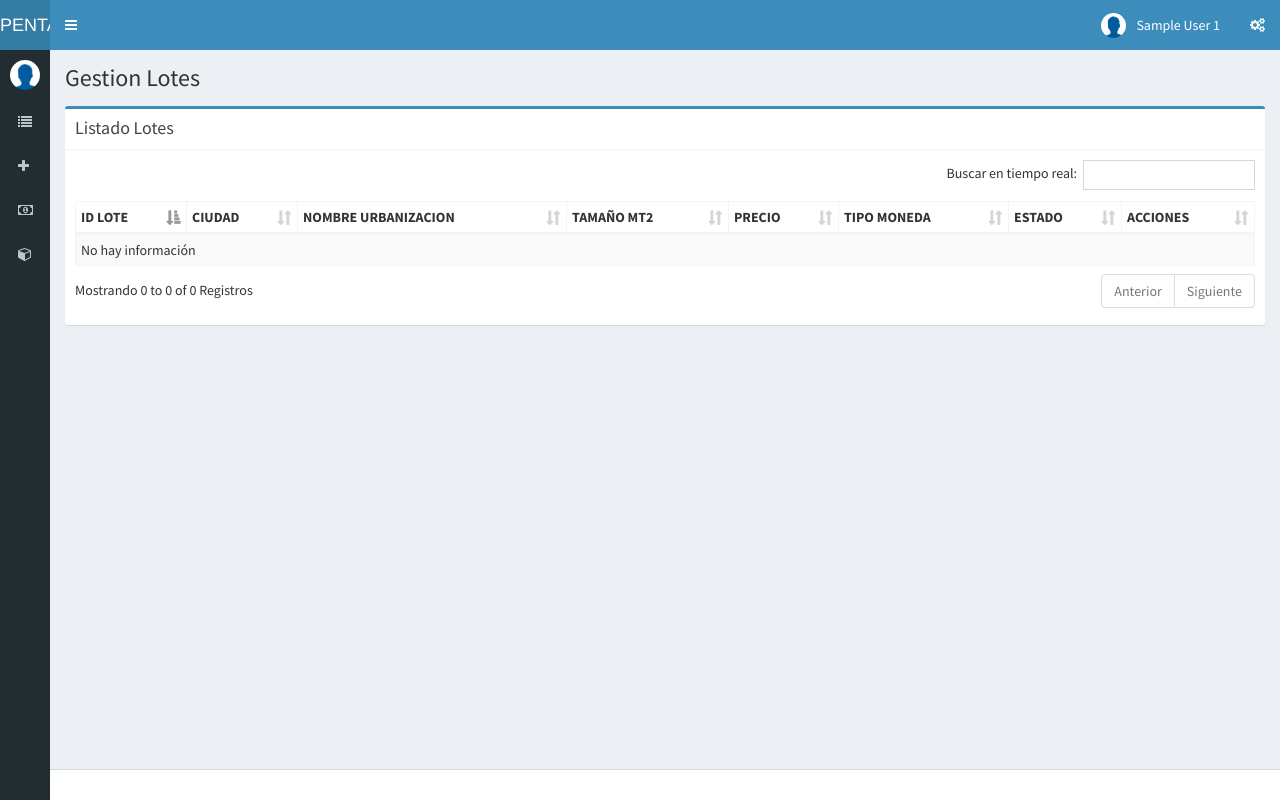
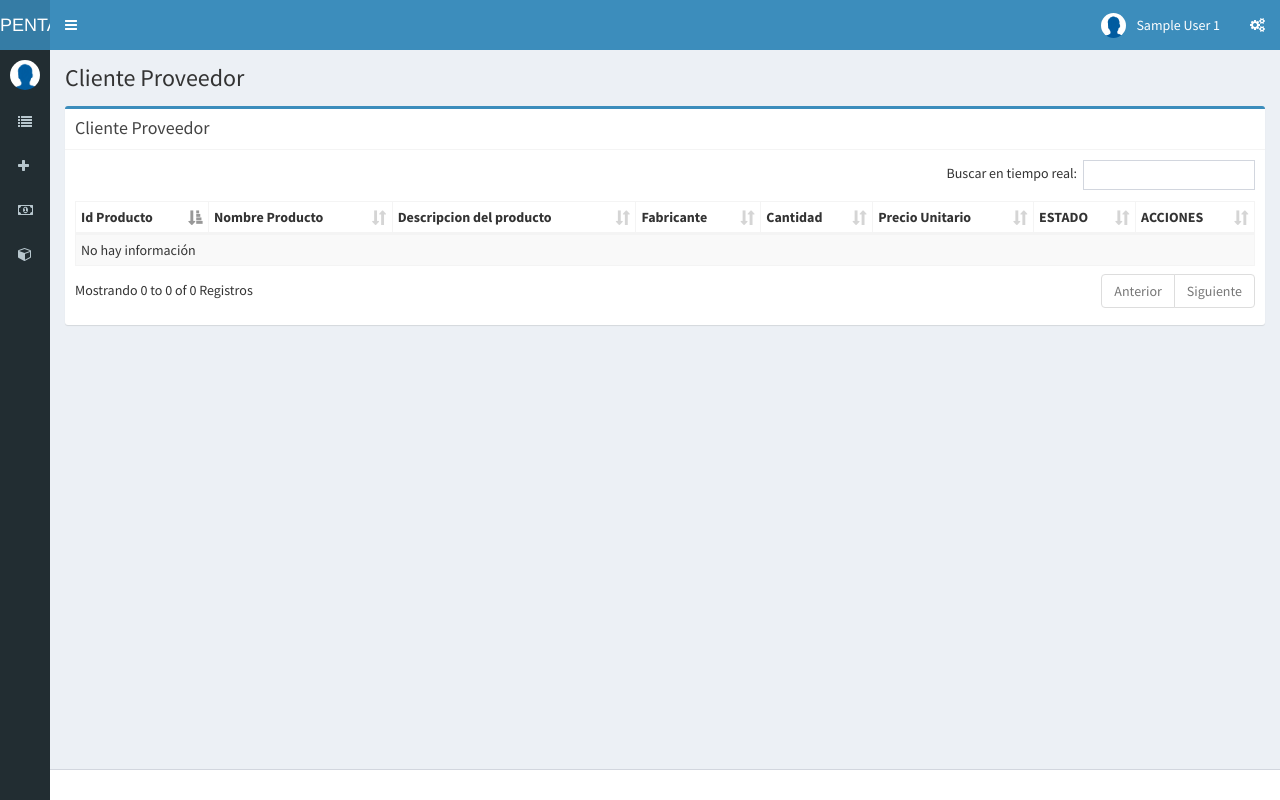
Before and after one commit to Joaquinear/ModuloClientes, a PHP site: page /tcpdf/presentacion/clientes.php in a window 1280 px wide. Run offline with PHP 8.4, Linux system fonts and the light colour scheme; the visitor is signed in with stand-in values (Sample User, id 1); data that the repository does not hold is empty; some libraries are stand-ins or nearby versions.

Commit message:
Cambios Modulos de Productos

```diff
--- a/clases/TraerLotesDisponibles.php
+++ b/clases/TraerLotesDisponibles.php
@@ -13,7 +13,13 @@ class TraerLotesDisponibles{
             return "0";
         }
         $condicion="";
-        $consulta="CALL Ver_Lotes_Disponibles";
+        $consulta="select Id_Produto,Nombre_Producto,Descripcion_Productos,
+                      Fabricante,Cantidad,Precio_Unitario,
+                          case
+                             when  estado = 1 then 'Activo'
+                             when estado = 2 then 'Inactivo'
+                              end as estado
+                    from producto";
 
         $db->Query($consulta);
 
--- a/presentacion/clientes.php
+++ b/presentacion/clientes.php
@@ -36,7 +36,7 @@ include_once "../template/s_encabezado.php"; ?>
 
 
             </ol>
-            <h1>Gestion Lotes<small></small>
+            <h1>Cliente Proveedor<small></small>
             </h1>
         </section>
 
@@ -49,7 +49,7 @@ include_once "../template/s_encabezado.php"; ?>
 
                         <div class="box box-primary">
                             <div class="box-header with-border">
-                                <h3 class="box-title">Listado Lotes</h3>
+                                <h3 class="box-title">Cliente Proveedor</h3>
 
 
                             <!-- <div class="row pull-right">
@@ -68,12 +68,13 @@ include_once "../template/s_encabezado.php"; ?>
                                     <table class="col-md-12 table-bordered table-hover table-striped table-condensed cf" id="tablapaquetes" style="padding:0">
                                         <thead class="cf">
                                             <tr>
-                                                <th class="numeric">ID LOTE</th>
-                                                <th class="numeric">CIUDAD</th>
-                                                <th>NOMBRE URBANIZACION</th>
-                                               <th>TAMAÑO MT2</th>
-                                                <th>PRECIO</th>
-                                                 <th>TIPO MONEDA</th>
+                                                <th class="numeric">Id Producto </th>
+                                                <th >Nombre Producto</th>
+                                                <th>Descripcion del producto</th>
+                                                <th>Fabricante</th>
+                                               <th>Cantidad</th>
+                                                <th>Precio Unitario</th>
+                                                 <!-- <th>TIPO MONEDA</th> -->
                                                 <th>ESTADO</th>
                                                 <th>ACCIONES</th>
                                             </tr>
@@ -87,15 +88,17 @@ include_once "../template/s_encabezado.php"; ?>
     while (! $listaPaquete->EndOfSeek()) {
         $row = $listaPaquete->Row();
         echo "<tr>";
-        echo "<td class='numeric' data-title='ID LOTE'>".$row->Id_Lotes."</td>";
-        echo "<td data-title='CIUDAD'>".$row->Ciudad."</td>";
-        echo "<td data-title='NOMBRE URBANIZACION'>".$row->Nombre_Urbanizacion."</td>";
-        echo "<td data-title='TAMAÑO MT2'>".$row->TamanhoMts2."</td>";
-          echo "<td data-title='PRECIO'>".$row->Precio."</td>";
-        echo "<td data-title='TIPO MONEDA'>".$row->Tipo_Moneda."</td>";
+        echo "<td  data-title='Id_Produto'>".$row->Id_Produto."</td>";
+        echo "<td data-title='Nombre_Producto'>".$row->Nombre_Producto."</td>";
+        echo "<td data-title='Descripcion_Producto'>".$row->Descripcion_Productos."</td>";
+        echo "<td data-title='Fabricante'>".$row->Fabricante."</td>";
+        echo "<td data-title='Cantidad'>".$row->Cantidad."</td>";
+          echo "<td data-title='PRECIO'>".$row->Precio_Unitario."</td>";
+        // echo "<td data-title='TIPO MONEDA'>".$row->Tipo_Moneda."</td>";
         echo "<td data-title='ESTADO'>".$row->estado."</td>";
         //
-        echo "<td data-title='ACCION' ><button type='button' class='btn btn-success'  onclick='reservarLote(".chr(34).$row->Id_Lotes.chr(34).")'>Reservar</button>";
+        echo "<td data-title='ACCION' ><button type='button' class='btn btn-success'  onclick='reservarLote(".chr(34).$row->Id_Produto.chr(34).")'>Reservar</button><br>";
+        echo "<br>";
         echo "&nbsp;&nbsp;";
         echo "<button type='button' class='btn btn-danger'  onclick='VenderLoteContrato(".chr(34).$row->Id_Lotes.chr(34).",".chr(34).$row->Precio.chr(34).")'>Vender</button></td>";
 
@@ -350,7 +353,7 @@ function limpia() {
                     <div class="modal-header">
                         <button type="button" class="close" data-dismiss="modal" aria-label="Close">
                             <span aria-hidden="true">×</span></button>
-                        <h4 class="modal-title">REALIZAR RESERVA</h4>
+                        <h4 class="modal-title">REGISTRAR PRODUCTO</h4>
                     </div>
                         <div class="modal-body" style="overflow-y:auto">
 
@@ -360,6 +363,53 @@ function limpia() {
                             <div >
                                 <input type="hidden" name="txtEstado" id="txtEstado" value="1" class="form-control" >
 
+                            </div>
+                        </div>
+                    </div>
+
+                    <div class="row">
+                        <div class="col-md-12">
+                            <div >
+                                <label class="col-md-12 control-label">Nombre del Producto</label>
+                                <input type="text" name="txtNombreProducto" id="txtNombreProducto" class="form-control" required="">
+                            </div>
+                        </div>
+                    </div>
+
+                    <div class="row">
+                        <div class="col-md-12">
+                            <div >
+                                <label class="col-md-12 control-label">Descripcion Del Producto</label>
+                                <textarea type="text" name="txtdescripcionDelProducto" id="txtdescripcionDelProducto" class="form-control" required=""> </textarea>
+                            </div>
+                        </div>
+                    </div>
+
+                    <div class = "row">
+                        <div class="col-md-12">
+                            <div>
+                                <label class="col-md-12 control-label">Cantidad </label>
+                                <input type="text" name="txtCantidad" id="txtCantidad" class="form-control"   required="" onkeypress="return valideKey(event);"/>
+                            </div>
+                        </div>
+                    </div>
+
+                    <div class="row">
+                        <div class="col-md-12">
+                            <div>
+                                <label class="col-md-12 control-label">Fabricante</label>
+
+                                <input type="text" name="txtFabricante" id="txtFabricante" class="form-control" required="">
+
+                            </div>
+                        </div>
+                    </div>
+
+                    <div class="row">
+                        <div class="col-md-12">
+                            <div >
+                                <label class="col-md-12 control-label">Precio Unitario</label>
+                                <input type="text" name="txtPrecioUnitario" id="txtPrecioUnitario" class="form-control" required="">
                             </div>
                         </div>
                     </div>
@@ -385,7 +435,7 @@ function limpia() {
                         </div>
                     </div>
 
-                             <div class="row">
+                    <div class="row">
                         <div class="col-md-12">
                             <div >
                                 <label class="col-md-12 control-label">Monto Reserva</label>
@@ -393,6 +443,7 @@ function limpia() {
                             </div>
                         </div>
                     </div>
+
                     <div class="row">
                         <div class="col-md-12">
                             <div >
@@ -788,6 +839,22 @@ function limpia() {
 
 
 
+		function valideKey(evt){
+
+			// code is the decimal ASCII representation of the pressed key.
+			var code = (evt.which) ? evt.which : evt.keyCode;
+
+			if(code==8) { // backspace.
+			  return true;
+			} else if(code>=48 && code<=57) { // is a number.
+			  return true;
+			} else{ // other keys.
+			  return false;
+			}
+		}
+
+
+
         $("#formCrear").submit(function(e){
 
                 var postData = $(this).serializeArray();
```
Also changed, not shown: presentacion/TraerClientes.php (+2 -5 lines).
